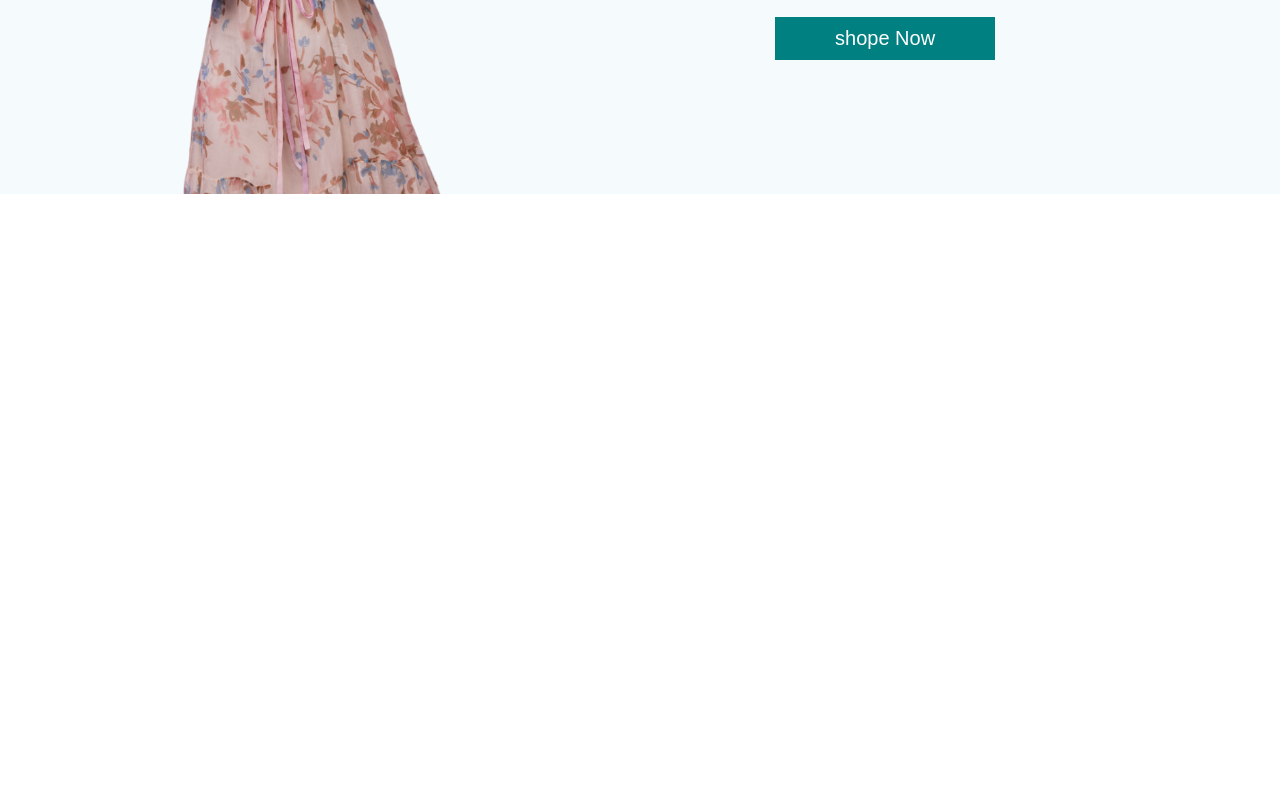
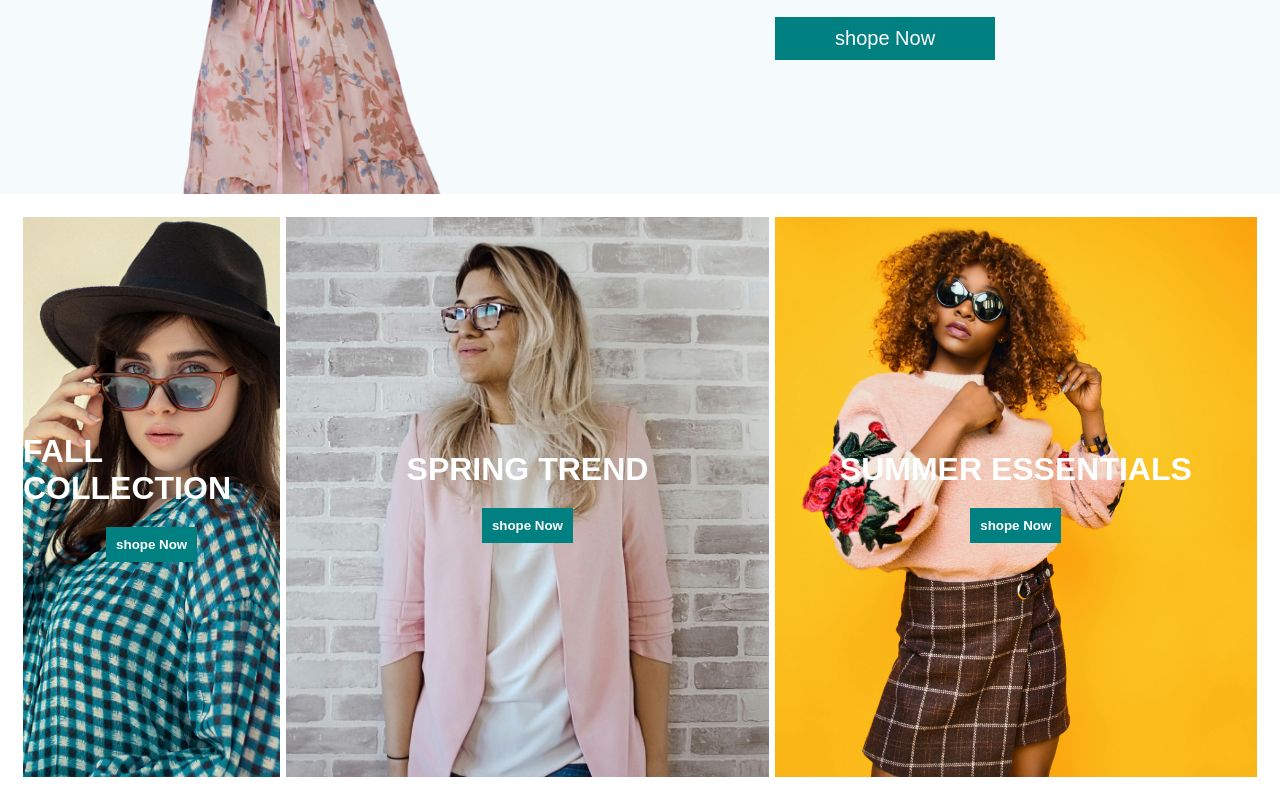
Before and after one commit to PavelRiajul/react-e-commerce, a React (Vite) app: page / in a window 1280 px wide. Shown: the part 546-1346 px from the top of the page. Before the commit the page ends 800 px from the top, so only its background shows below. Built offline with nearby package versions, Linux system fonts and the light colour scheme.

Commit message:
category-section-complete

```diff
--- /dev/null
+++ b/src/Components/Category/Category.css
@@ -0,0 +1,52 @@
+.categories-container{
+    display: flex;
+    padding: 20px;
+    justify-content: space-between;
+}
+.category-container{
+    margin: 3px;
+    height: 70vh;
+    position: relative;
+    transition: 0.3s;
+}
+.category-container:hover{
+     opacity: 0.5;
+    font-size: larger;
+}
+.categories-container img{
+    height: 100%;
+    width: 100%;
+    object-fit: cover;
+}
+.category-info{
+    position: absolute;
+    top: 0;
+    left: 0;
+    width: 100%;
+    height: 100%;
+    display: flex;
+    flex-direction: column;
+    align-items: center;
+    justify-content: center;
+}
+.category-info h1 {
+    color: white;
+    margin-bottom: 20px;
+    text-transform: uppercase;
+  }
+
+  .category-info button {
+    border: none;
+    padding: 10px;
+    background-color: teal;
+    color: white;
+    cursor: pointer;
+    font-weight: 600;
+  }
+
+  @media (max-width: 768px) {
+    .categories-container {
+      padding: 0;
+      flex-direction: column;
+    }
+  }
--- /dev/null
+++ b/src/Components/Category/Category.jsx
@@ -0,0 +1,20 @@
+import { categories } from "../../db/data"
+import "./Category.css"
+
+function Category() {
+  return (
+    <div className="categories-container">
+        {categories.map((item)=>(
+            <div key={item.id} className="category-container">
+                <img src={item.img} alt="" />
+                <div className="category-info">
+                  <h1>{item.title}</h1>
+                  <button>shope Now</button>
+                </div>
+            </div>
+        ))}
+    </div>
+  )
+}
+
+export default Category
--- a/src/Pages/Home/Home.jsx
+++ b/src/Pages/Home/Home.jsx
@@ -1,4 +1,5 @@
 import Announcement from "../../Components/Announcement/Announcement"
+import Category from "../../Components/Category/Category"
 import Navbar from "../../Components/Navbar/Navbar"
 import Slider from "../../Components/Slider/Slider"
 
@@ -9,6 +10,7 @@ function Home() {
         <Announcement/>
         <Navbar/>
         <Slider/>
+        <Category/>
     </div>
   )
 }
```
